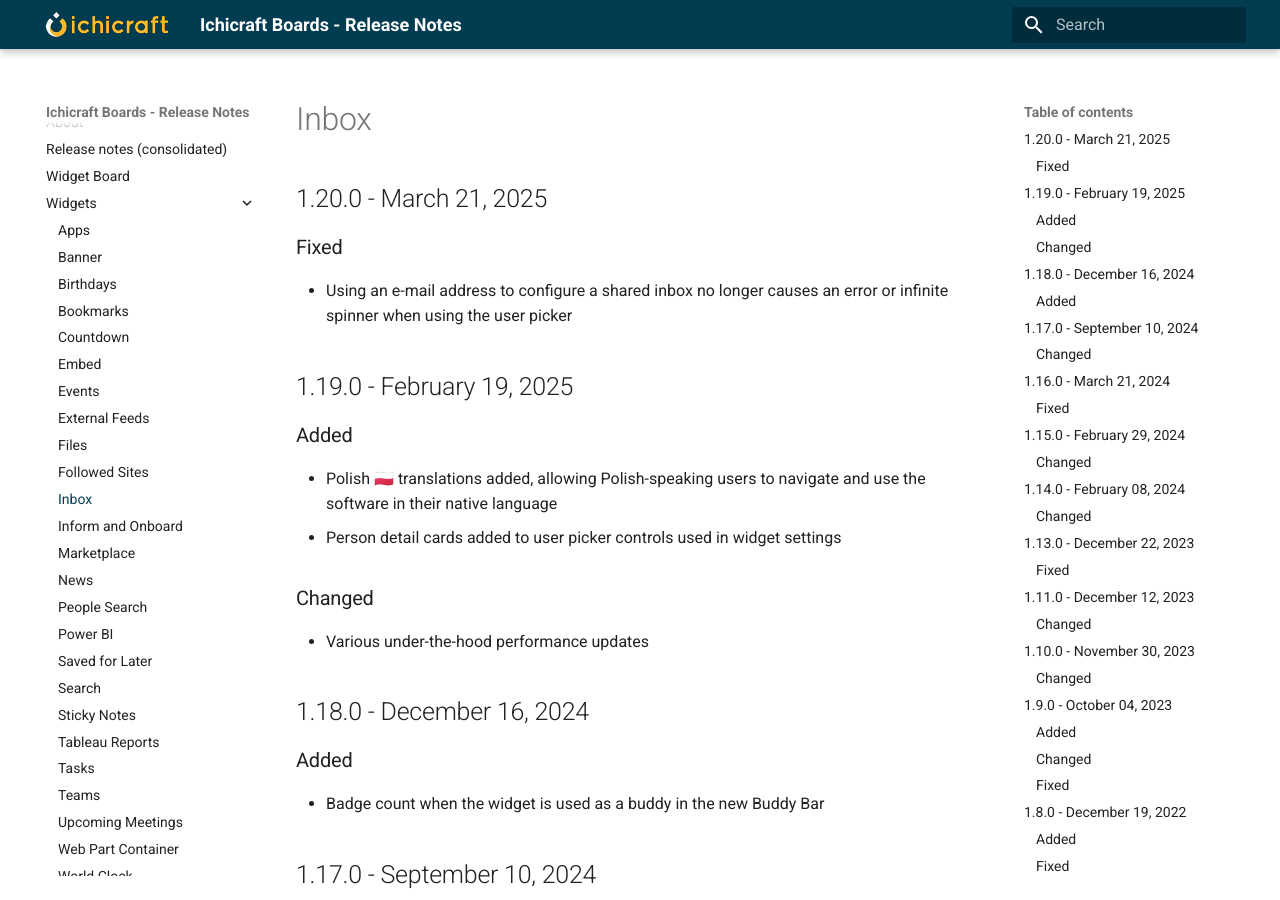
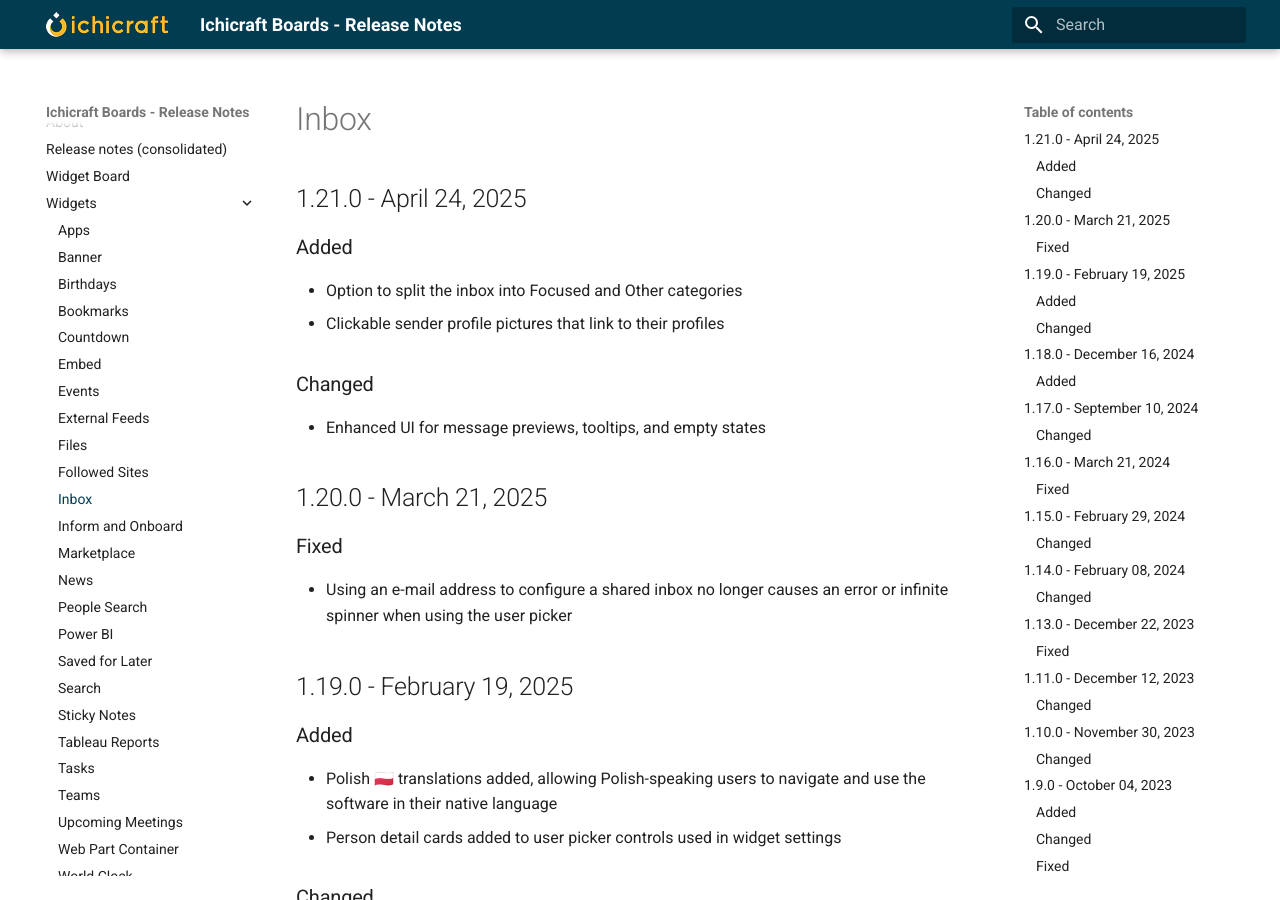
Before and after one commit to ichicraft/widgets-docs, an MkDocs documentation site: the page built from docs/Widgets/Inbox.md, in a window 1280 px wide and 900 px high. Built offline with MkDocs 1.6.1 and Material for MkDocs 9.7.7, drawn with Linux system fonts in a browser that asks for light colours.

```diff
--- a/docs/Widgets/Inbox.md
+++ b/docs/Widgets/Inbox.md
@@ -1,3 +1,12 @@
+## 1.21.0 - April 24, 2025
+
+### Added
+- Option to split the inbox into Focused and Other categories
+- Clickable sender profile pictures that link to their profiles
+
+### Changed
+- Enhanced UI for message previews, tooltips, and empty states
+
 ## 1.20.0 - March 21, 2025
 
 ### Fixed
```
Also changed, not shown: docs/Release-notes-(consolidated).md (+9 -0 lines).
